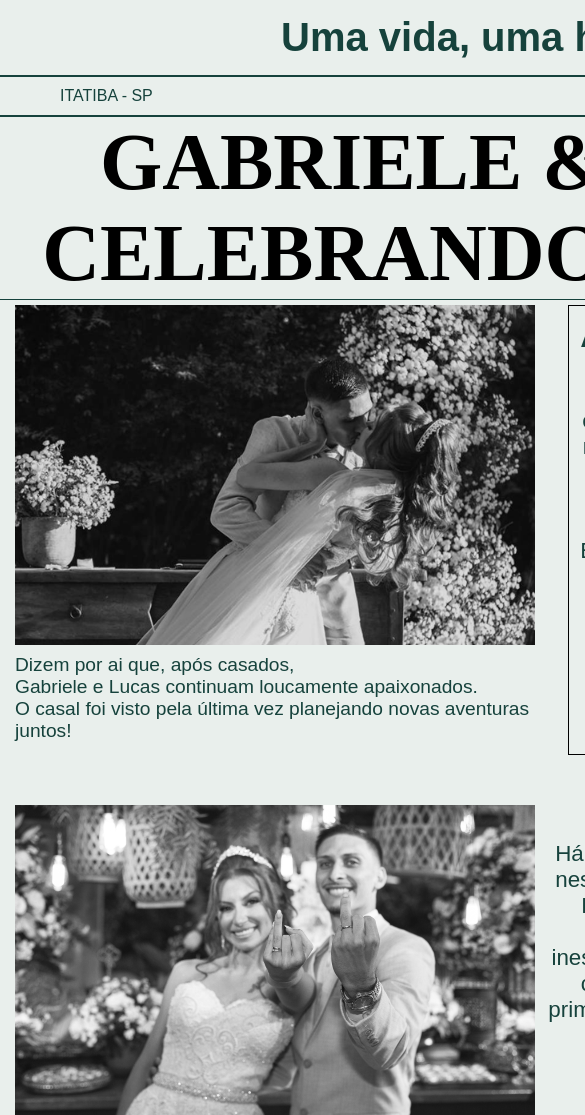
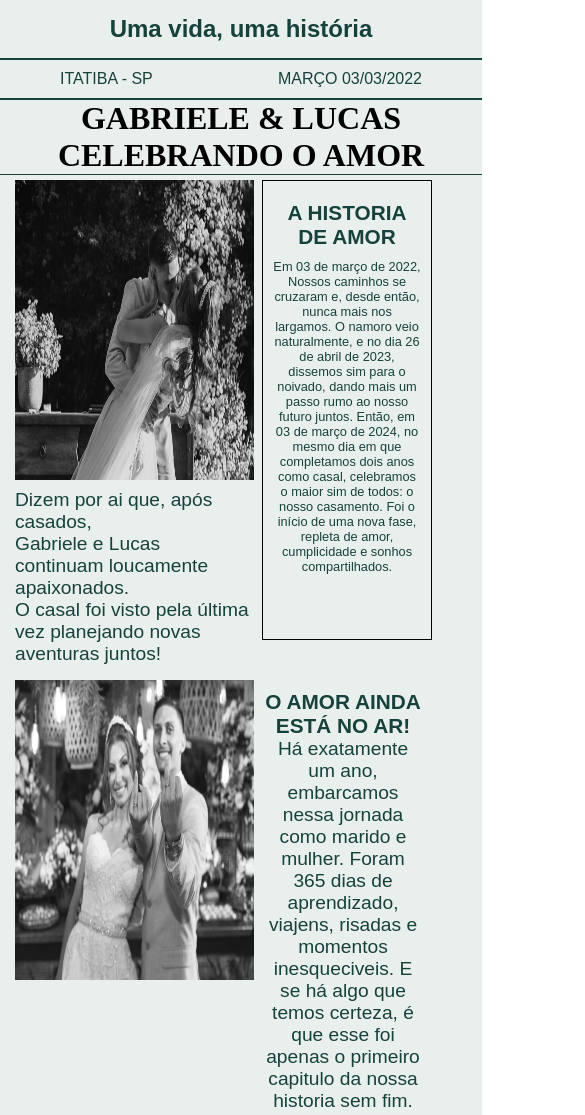
Before and after one commit to LucasDionisioCoutinho/Nossa-Historia, a plain HTML site: page curiosidades/indexcuriosidades.html in a window 390 px wide. Shown: the top 1115 px of the page, 585 px wide, since content can reach past the window. Drawn offline with Linux system fonts and the light colour scheme.

Commit message:
Att pagina curiosidades mediaquery

```diff
--- a/Galeria/galeria.css
+++ b/Galeria/galeria.css
@@ -1,3 +1,5 @@
+@charset "UTF-8";
+
 * {
     margin: 0;
     padding: 0;
--- a/Viajens/style-viagens.css
+++ b/Viajens/style-viagens.css
@@ -1,3 +1,4 @@
+@charset "UTF-8";
 
 * {
   margin: 0;
--- a/curiosidades/indexcuriosidades.html
+++ b/curiosidades/indexcuriosidades.html
@@ -4,6 +4,7 @@
     <meta charset="UTF-8">
     <meta name="viewport" content="width=device-width, initial-scale=1.0">
     <link rel="stylesheet" href="stylecuriosidades.css">
+    <link rel="stylesheet" href="mediaquery.css">
     <title>Curiosidades</title>
 </head>
 <main>
@@ -37,7 +38,7 @@
                 <img src="imagens/img2.jpeg" alt="">
             </div>
             <div class="nossa-historia2">
-                <hi>O AMOR AINDA ESTÁ NO AR!</hi>
+                <h1>O AMOR AINDA ESTÁ NO AR!</h1>
                 <p>Há exatamente um ano, embarcamos nessa jornada como marido e mulher. Foram 365 dias de aprendizado, viajens, risadas e momentos inesqueciveis. E se há algo que temos certeza, é que esse foi apenas o primeiro capitulo da nossa historia sem fim.</p>
             </div>
         </section>
--- /dev/null
+++ b/curiosidades/mediaquery.css
@@ -0,0 +1,51 @@
+@charset "UTF-8";
+
+@media screen and (max-width: 720px) {
+
+    main {
+        width: 482px;
+    }
+      .primeiro-titulo h1 {
+        display: flex;
+        flex-direction: column;
+        text-align: center;
+        font-family: var(--font-);
+        color: var(--color-texto);
+        font-size: 1.5rem;
+      }
+      .titulo-pagina h1 {
+        font-size: 2rem;
+      }
+      .img-historia img {
+        width: 239px;
+        height: 300px;
+      }
+
+      .nossa-historia {
+        height: 460px;
+        margin-left: 8px;
+      }
+
+      .nossa-historia h1 {
+        font-size: 1.3rem;
+        padding: 10px;
+      }
+
+      .nossa-historia p {
+        font-size: 0.8rem;
+      }
+      .nossa-historia2 h1 {
+        font-size: 1.3rem;
+      }
+
+      .nossa-historia2 p {
+        font-size: 1.2rem;
+      }
+
+      footer {
+        font-size: 1.4rem;
+        width: 482px;
+      }
+
+
+}
--- a/curiosidades/stylecuriosidades.css
+++ b/curiosidades/stylecuriosidades.css
@@ -1,3 +1,5 @@
+@charset "UTF-8";
+
 * {
     margin: 0;
     padding: 0;
--- a/styleinicio.css
+++ b/styleinicio.css
@@ -1,3 +1,5 @@
+@charset "UTF-8";
+
 * {
   margin: 0;
   padding: 0;
```
